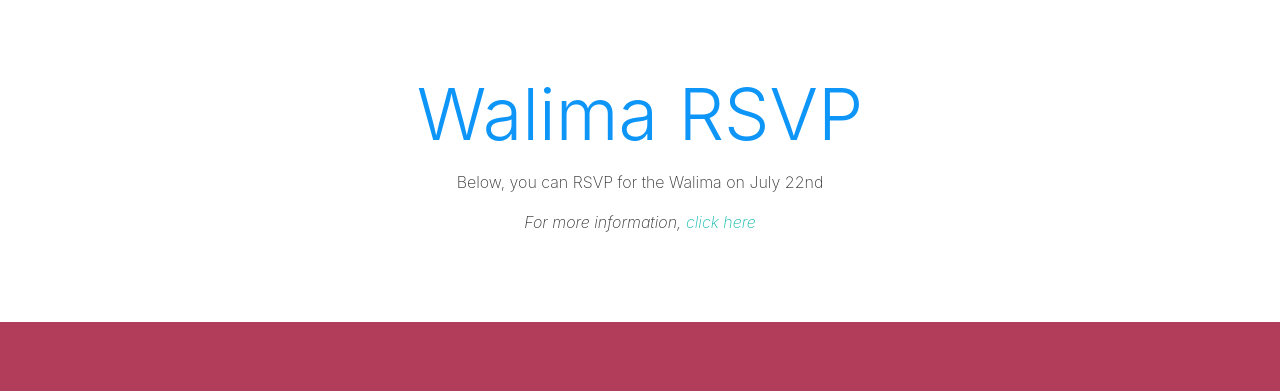
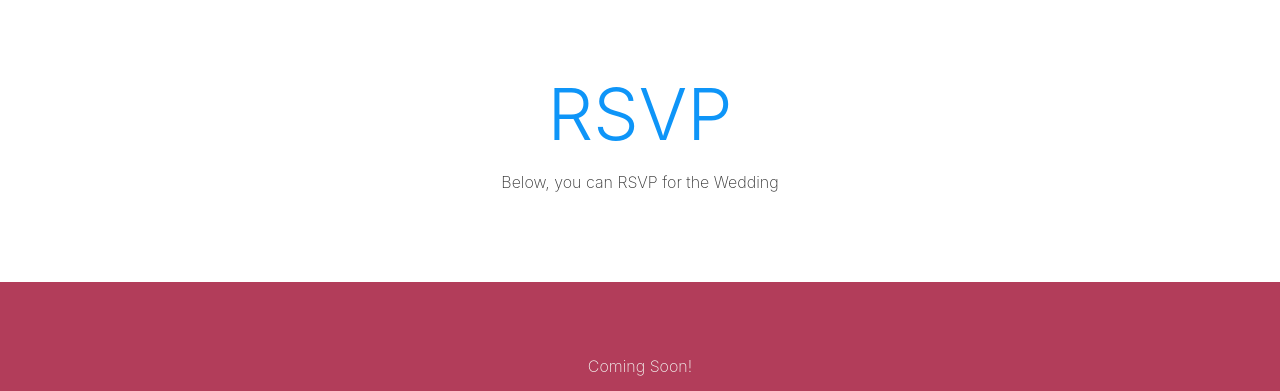
Before and after one commit to manl400/UmerKiMaria, a Django app: page /RSVP/ in a window 1280 px wide. Shown: the part 264-655 px from the top of the page. Run offline with Django 3.2, Linux system fonts and the light colour scheme; some libraries are stand-ins or nearby versions.

Commit message:
Update RSVP.html

```diff
--- a/RSVP/templates/RSVP/RSVP.html
+++ b/RSVP/templates/RSVP/RSVP.html
@@ -14,9 +14,8 @@
         <div class="container">
           <div class="row">
             <div class="col-md-12">
-              <h1 class="text-center display-3 text-primary">Walima RSVP</h1>
-                <p class="text-center">Below, you can RSVP for the Walima on July 22nd</p>
-                <p class="text-center"><em>For more information, <a href="http://khushandzain.com/events/4">click here</a></em></p>
+              <h1 class="text-center display-3 text-primary">RSVP</h1>
+                <p class="text-center">Below, you can RSVP for the Wedding</p>
             </div>
           </div>
         </div>
@@ -25,7 +24,7 @@
       <div class="container">
         <div class="row">
           <div class="text-center col-md-12" draggable="true" >
-            <iframe src="https://docs.google.com/forms/d/e/1FAIpQLSfjFu1FjfEtfDRa2NSaGV1z32-NItIz2W860eXIwRnJKRPzpA/viewform?embedded=true" width="100%" height="2000" frameborder="0" marginheight="0" marginwidth="0" class="p-0 d-inline-flex">Loading...</iframe>
+            Coming Soon!
           </div>
         </div>
       </div>
```
